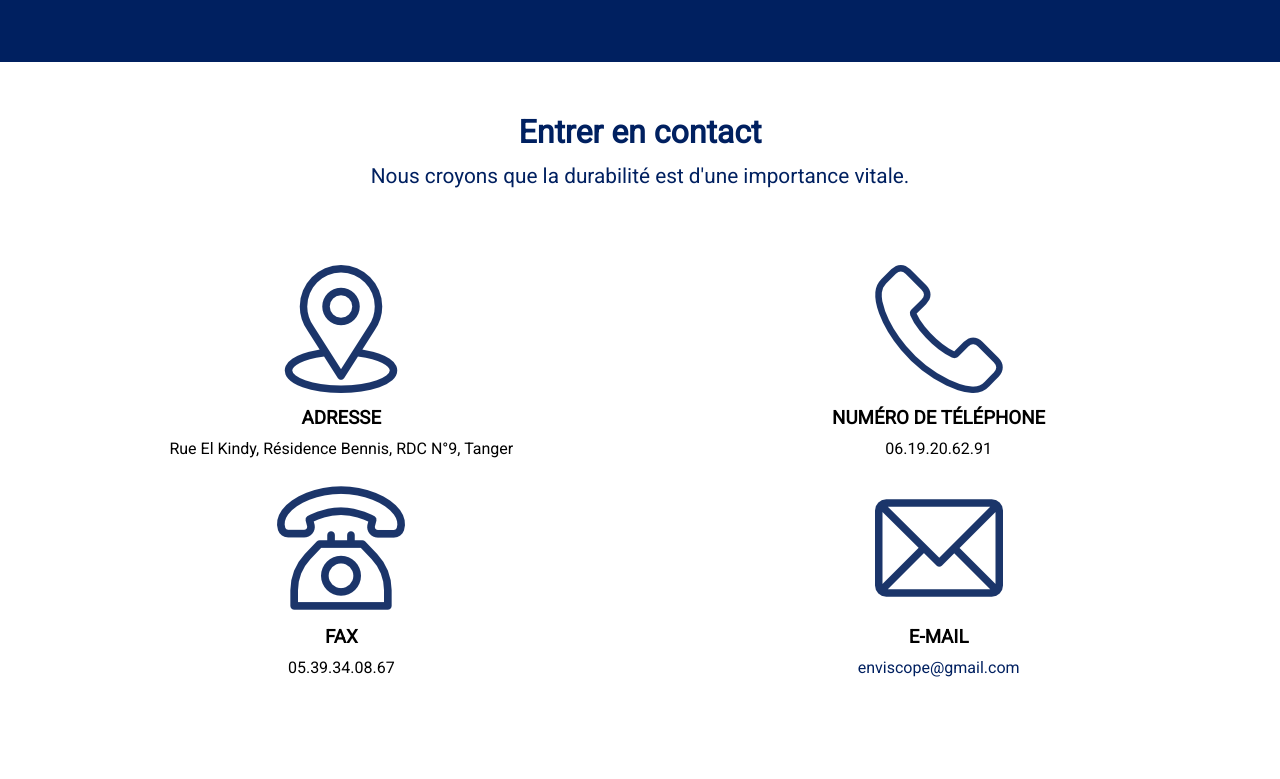
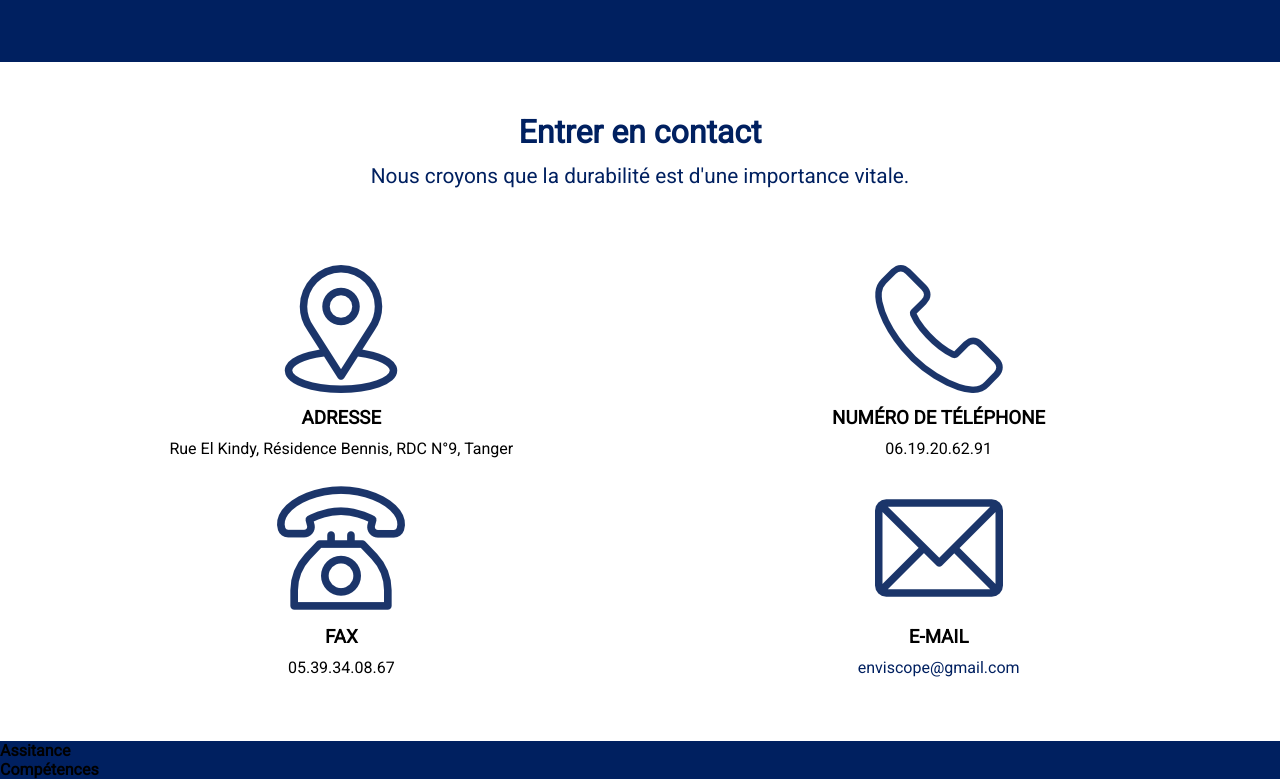
Before and after one commit to Reda-Hammada/enviscope, a React (Create React App) app: page / in a window 1280 px wide. Shown: the part 1357-2136 px from the top of the page. Before the commit the page ends 2034 px from the top, so only its background shows below. Built offline with nearby package versions, Linux system fonts and the light colour scheme.

Commit message:
working on footer

```diff
--- a/src/App.js
+++ b/src/App.js
@@ -2,7 +2,8 @@ import React from 'react';
 import Header from './components/Header';
 import Hero from './components/Hero';
 import Competence  from './components/Competence';
-import Contact from './components/Contact'
+import Contact from './components/Contact';
+import Footer from './components/Footer';
 import  './App.css';
 
 function App() {
@@ -14,6 +15,7 @@ function App() {
       <Hero />
       <Competence />
       <Contact />
+      <Footer />
 
 
     </div>
--- a/src/components/Contact.jsx
+++ b/src/components/Contact.jsx
@@ -14,6 +14,7 @@ class Contact extends Component{
             ultimateContainer : {
 
                 backgroundColor :"#fff",
+                marginBottom:"5%"
 
             },
 
@@ -76,7 +77,7 @@ class Contact extends Component{
 
         return (
 
-            <section style={contact.ultimateContainer} className="contact_section">
+            <section id="contact" style={contact.ultimateContainer} className="contact_section">
                 <div style={contact.headpara}>
                     <h2 style={contact.heading}>Entrer en contact</h2>
                     <p style={contact.paragraph}>Nous croyons que la durabilité est d'une importance vitale.</p>
--- a/src/components/Footer.jsx
+++ b/src/components/Footer.jsx
@@ -0,0 +1,34 @@
+import React,{Component} from 'react';
+
+class Footer extends Component {
+
+    render() {
+
+        const footer = {
+
+            backgroundColor:"#002060",
+
+        }
+        return(
+            <footer style={footer}>
+                <div>
+                    <h4>Assitance</h4>
+
+
+                </div>
+                <div>
+                    <h4>Compétences</h4>
+
+                </div>
+                <div>
+
+                </div>
+            </footer>
+
+
+        );
+    };
+}
+
+
+export default Footer;
--- a/src/components/Header.jsx
+++ b/src/components/Header.jsx
@@ -56,7 +56,7 @@ class Header extends Component {
                             <a href="#competences"><li>NOS COMPETENCES</li></a>
                             <a href='./References.js'><li>NOS RÉFÉRENCES</li></a>
                             <li>PROJET EN COURS</li>
-                            <li>CONTACT</li>
+                            <a href="#contact"><li>CONTACT</li></a>
 
                         </ Fragment>
 
```
Also changed, not shown: src/components/Services.jsx (deleted).
